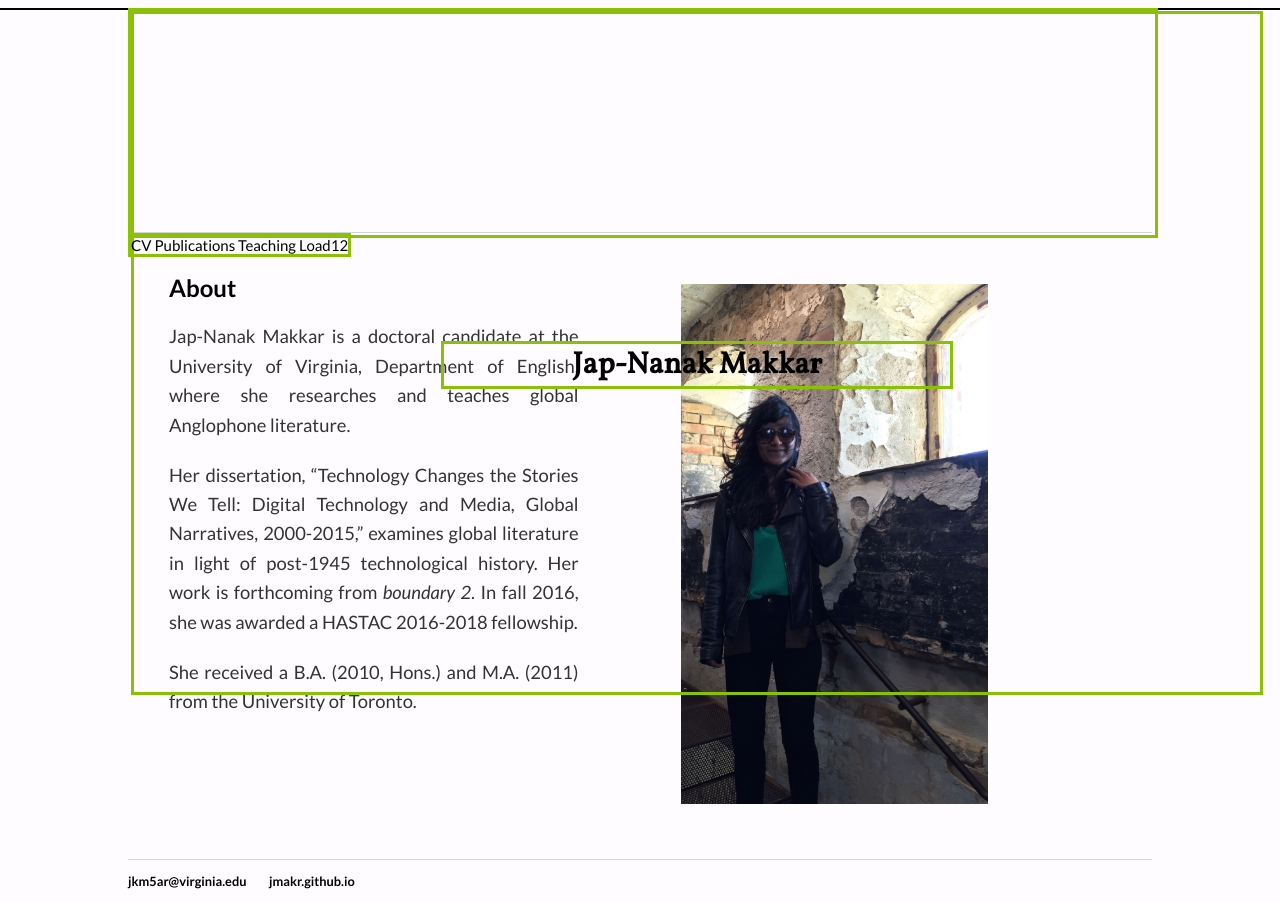
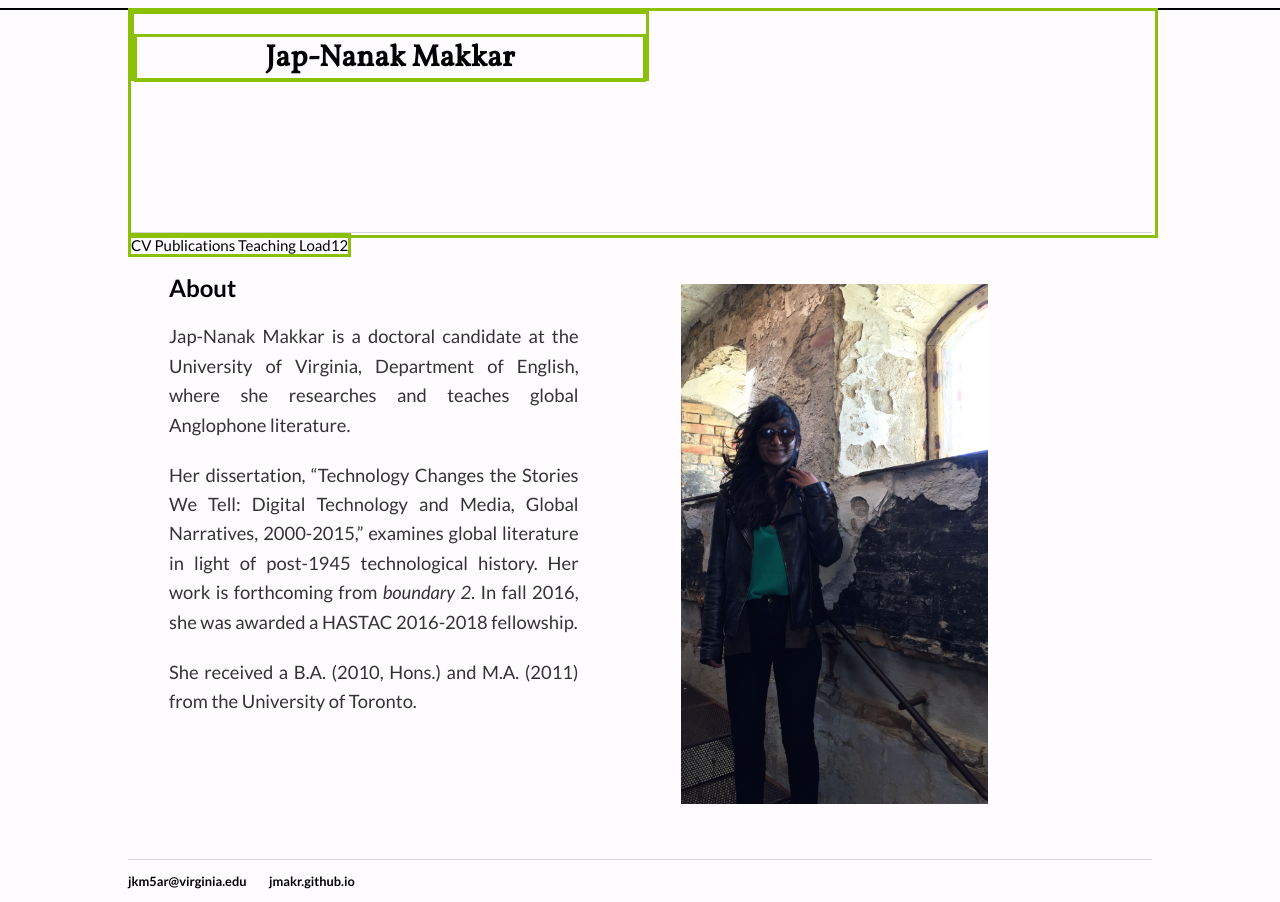
Before and after one commit to jmakr/jmakr.github.io, a Jekyll site: the page built from index.html, in a window 1280 px wide. Built offline with Jekyll 4.4.1, drawn with Linux system fonts in a browser that asks for light colours.

Commit message:
Update main.css

```diff
--- a/css/main.css
+++ b/css/main.css
@@ -41,12 +41,17 @@ h1 {
 
 .h1logohelper {
     position: absolute;
+    width:50%;
+    height: 2em;
+
+    margin-top:auto;
+    margin-right: auto;
+    margin-bottom: auto;
+    margin-left: auto;
 
     text-align: center;
     vertical-align:middle;
-    width:50%;
-    height: 2em;
-     padding:30%;
+
 
     border: 3px solid #8AC007;
 
```
